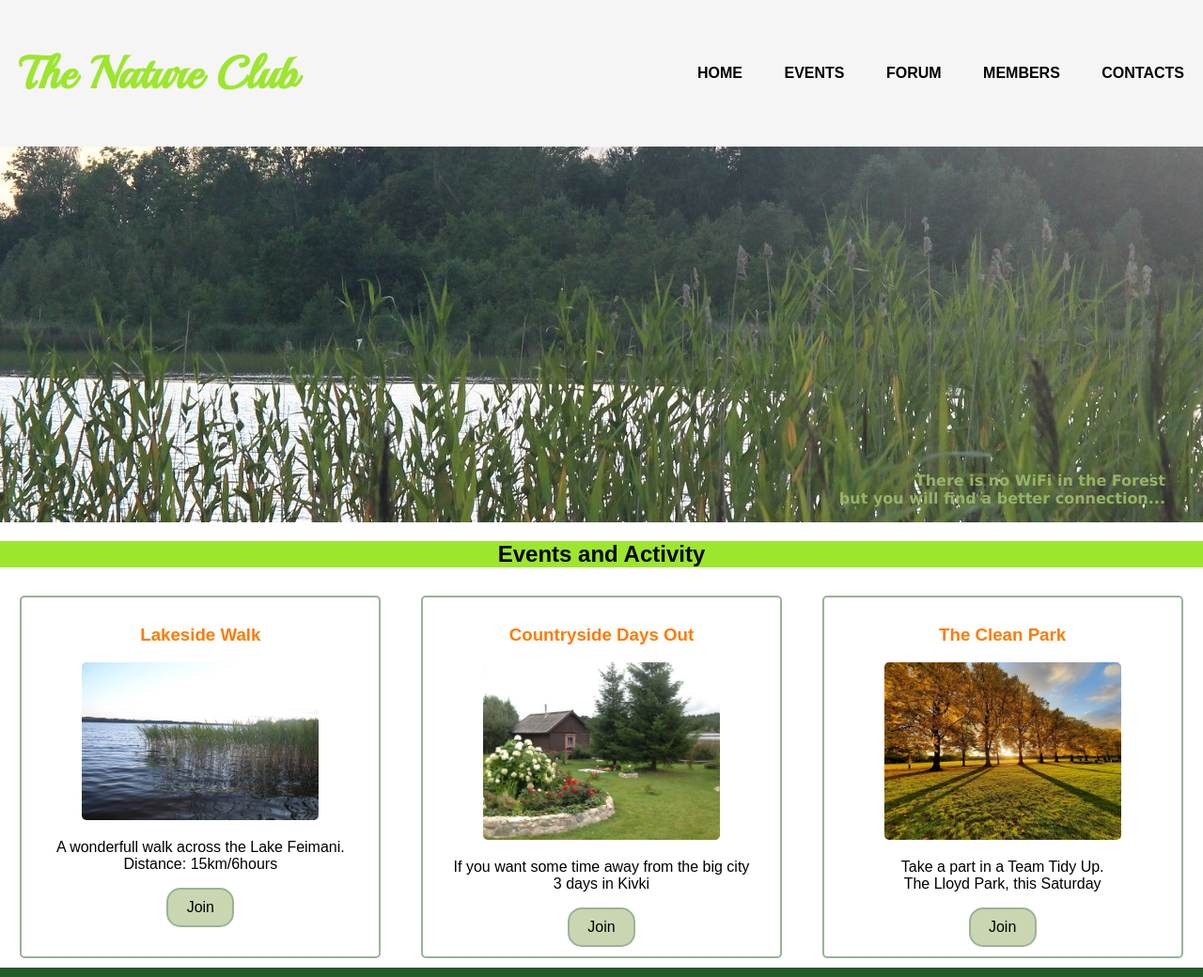
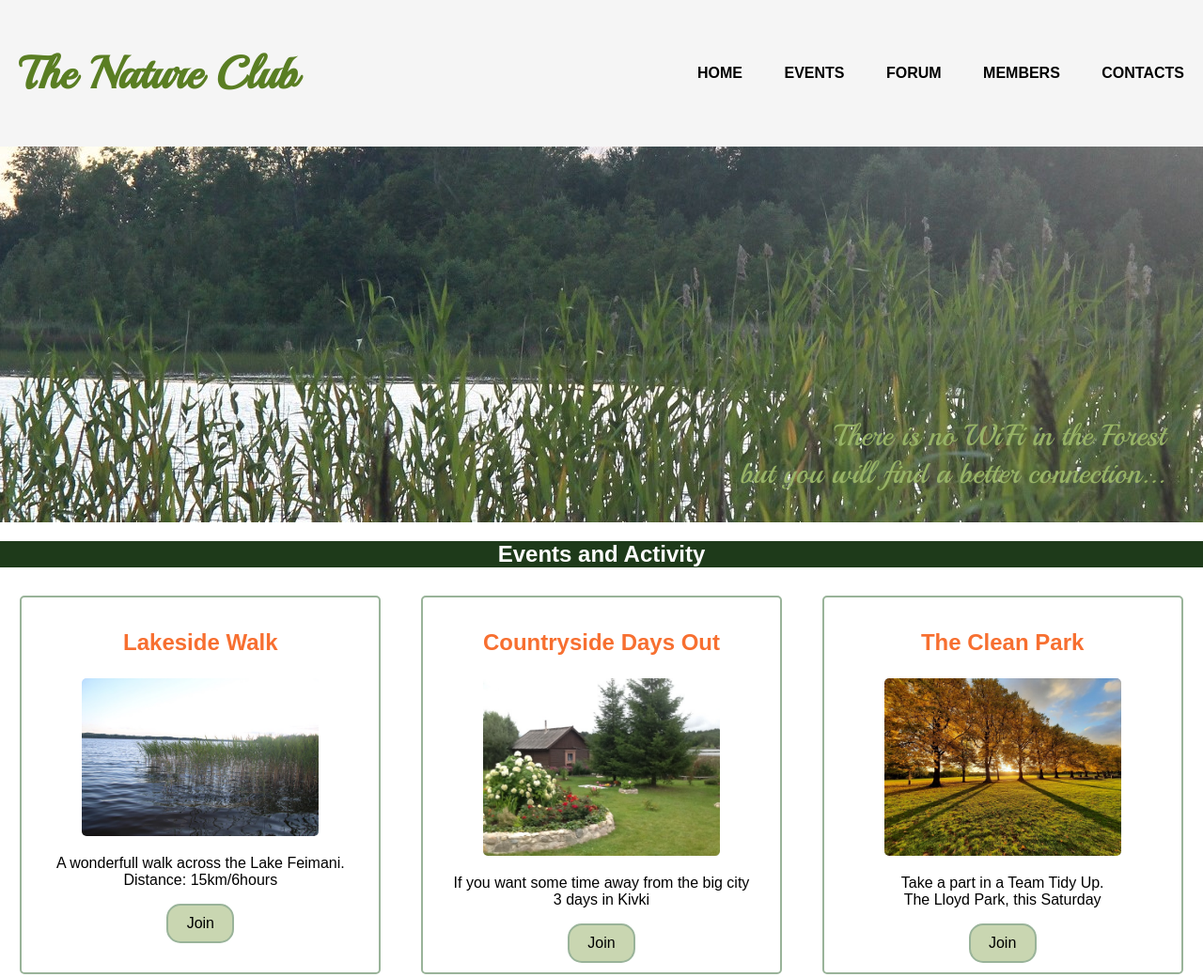
Before and after one commit to anzelari/responsive-club-website, a plain HTML site: page index.html in a window 1280 px wide. Shown: the top 1040 px of the page at 94% size. Drawn offline with Linux system fonts and the light colour scheme.

Commit message:
change color for logo

```diff
--- a/styles.css
+++ b/styles.css
@@ -31,7 +31,7 @@
 .logo {
     font-family: Playball, "Times New Roman", serif;
     font-size: 3rem;
-    color: rgb(156, 230, 46);
+    color: rgb(90, 126, 35);
     font-weight: bold;
     padding-left: 20px;
 }
@@ -65,15 +65,15 @@ nav ul li:hover {
     height: 400px;
     background-image: url('./images/ozero2.jpg');
     background-position: center;
-    font-family: Verdana, Geneva, Tahoma, sans-serif;
-    font-weight: bold;
+    font-family: Playball, "Times New Roman", serif;
+    font-size: 2rem;
     text-align: right;
     padding-right: 40px;
     align-content: flex-end;
     justify-content: flex-end;
     flex-wrap: wrap;
     color:rgb(152, 179, 103);
-    font-size: 1rem;
+
 }
 
 
@@ -89,8 +89,12 @@ nav ul li:hover {
 
 /*line with headings*/
 .para {
-    background-color: rgb(156, 230, 46);
+    background-color: rgb(30, 58, 26);
     text-align: center;
+    color: white;
+
+
+
 }
 
 /*events and activities*/
@@ -111,7 +115,8 @@ nav ul li:hover {
     margin: 10px;
 }
 .event h3 {
-    color: rgb(255, 123, 0);
+    color: rgb(247, 111, 48);
+    font-size: 1.5rem;
 }
 .event img {
     width: 70%;
```
